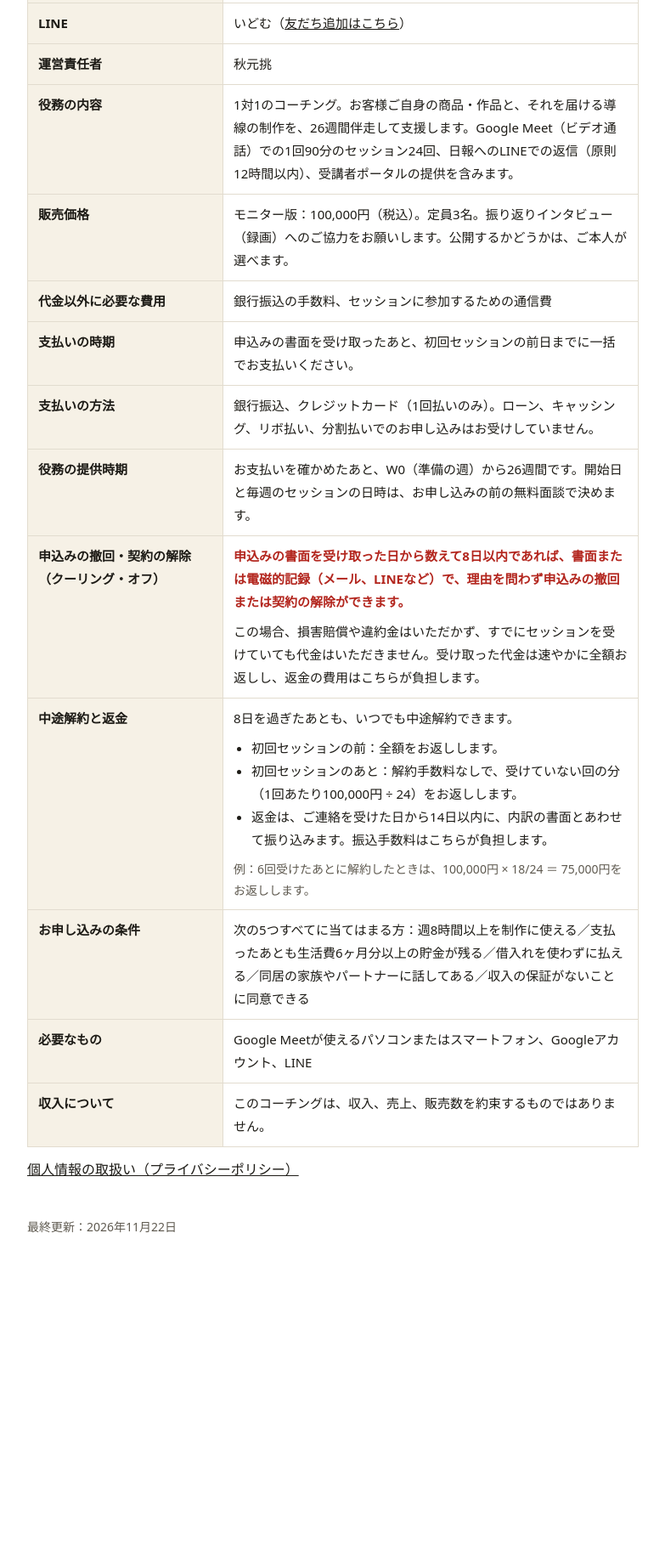
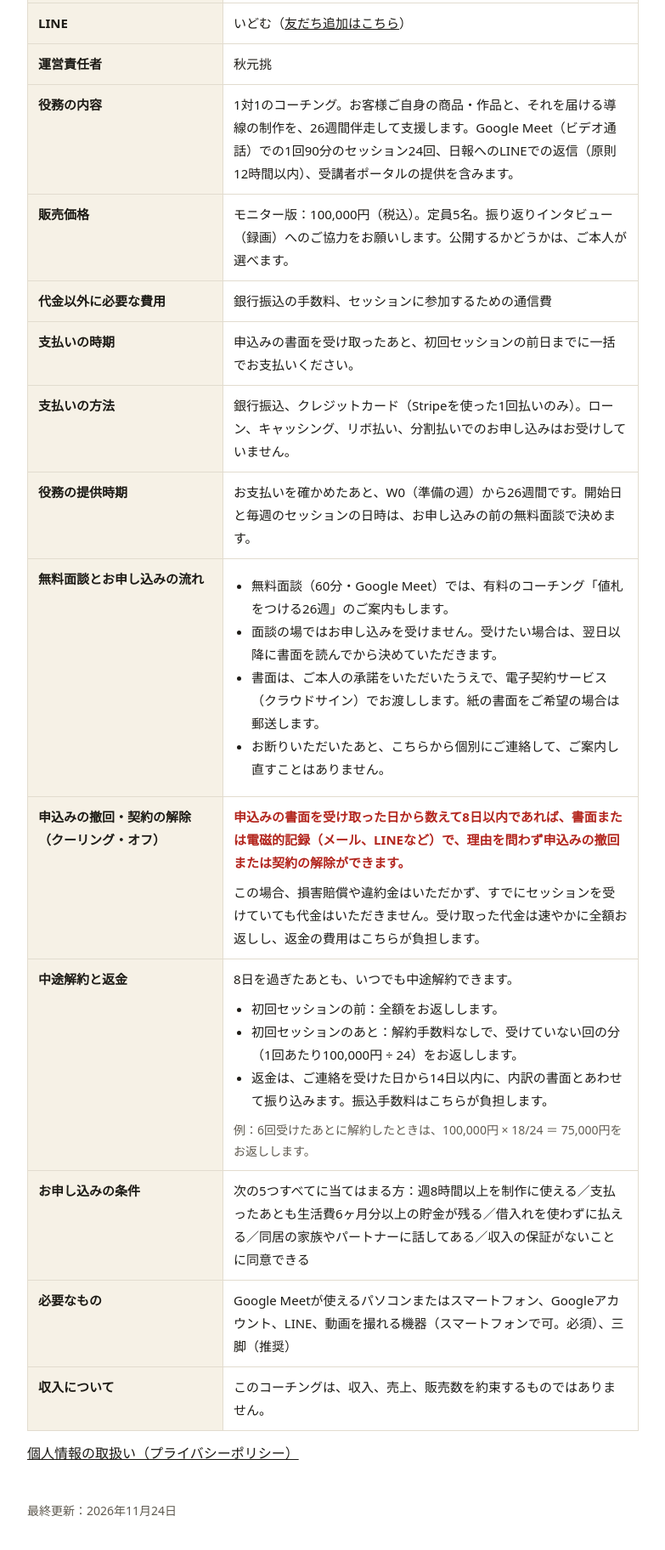
Before and after one commit to onnu0103/log, a plain HTML site: page tokushoho.html in a window 1280 px wide. Shown: the part 354-2178 px from the top of the page at 85% size, without its empty margins (248-1031 px from the left). Before the commit the page ends 1866 px from the top, so only its background shows below. Drawn offline with Linux system fonts and the light colour scheme.

Commit message:
特商法・プライバシーポリシーを更新、3日目の言い回しとワークを直す
- 特商法：定員5名、支払い方法（Stripe）、「無料面談とお申し込みの流れ」、必要なもの（撮影できる機器・三脚）、断ったあとに個別に連絡しないことを明記
- プライバシーポリシー：委託先にクラウドサインを追加
- d3：ワーク「先週末の時間を数える」の入れかえ先に「本当はしたかったこと」、結果の文を1日目のワークに合わせた
- d3・罠10選：「仕組み」を「働き」に言いかえ

Co-Authored-By: Claude Opus 5.5 <noreply@anthropic.com>
Claude-Session: https://claude.ai/code/session_01RuTJSt8NBmjHLjYbtvUuLg

```diff
--- a/tokushoho.html
+++ b/tokushoho.html
@@ -46,12 +46,20 @@
 <tr><th scope="row">運営責任者</th><td>秋元挑</td></tr>
 <tr><th scope="row">役務の内容</th><td>1対1のコーチング。お客様ご自身の商品・作品と、それを届ける導線の制作を、26週間伴走して支援します。Google Meet（ビデオ通話）での1回90分のセッション24回、日報へのLINEでの返信（原則12時間以内）、受講者ポータルの提供を含みます。</td></tr>
 <tr><th scope="row">販売価格</th><td>
-  <p>モニター版：100,000円（税込）。定員3名。振り返りインタビュー（録画）へのご協力をお願いします。公開するかどうかは、ご本人が選べます。</p>
+  <p>モニター版：100,000円（税込）。定員5名。振り返りインタビュー（録画）へのご協力をお願いします。公開するかどうかは、ご本人が選べます。</p>
 </td></tr>
 <tr><th scope="row">代金以外に必要な費用</th><td>銀行振込の手数料、セッションに参加するための通信費</td></tr>
 <tr><th scope="row">支払いの時期</th><td>申込みの書面を受け取ったあと、初回セッションの前日までに一括でお支払いください。</td></tr>
-<tr><th scope="row">支払いの方法</th><td>銀行振込、クレジットカード（1回払いのみ）。ローン、キャッシング、リボ払い、分割払いでのお申し込みはお受けしていません。</td></tr>
+<tr><th scope="row">支払いの方法</th><td>銀行振込、クレジットカード（Stripeを使った1回払いのみ）。ローン、キャッシング、リボ払い、分割払いでのお申し込みはお受けしていません。</td></tr>
 <tr><th scope="row">役務の提供時期</th><td>お支払いを確かめたあと、W0（準備の週）から26週間です。開始日と毎週のセッションの日時は、お申し込みの前の無料面談で決めます。</td></tr>
+<tr><th scope="row">無料面談とお申し込みの流れ</th><td>
+  <ul>
+    <li>無料面談（60分・Google Meet）では、有料のコーチング「値札をつける26週」のご案内もします。</li>
+    <li>面談の場ではお申し込みを受けません。受けたい場合は、翌日以降に書面を読んでから決めていただきます。</li>
+    <li>書面は、ご本人の承諾をいただいたうえで、電子契約サービス（クラウドサイン）でお渡しします。紙の書面をご希望の場合は郵送します。</li>
+    <li>お断りいただいたあと、こちらから個別にご連絡して、ご案内し直すことはありません。</li>
+  </ul>
+</td></tr>
 <tr><th scope="row">申込みの撤回・契約の解除（クーリング・オフ）</th><td>
   <p class="em">申込みの書面を受け取った日から数えて8日以内であれば、書面または電磁的記録（メール、LINEなど）で、理由を問わず申込みの撤回または契約の解除ができます。</p>
   <p>この場合、損害賠償や違約金はいただかず、すでにセッションを受けていても代金はいただきません。受け取った代金は速やかに全額お返しし、返金の費用はこちらが負担します。</p>
@@ -66,13 +74,13 @@
   <p class="note">例：6回受けたあとに解約したときは、100,000円 × 18/24 ＝ 75,000円をお返しします。</p>
 </td></tr>
 <tr><th scope="row">お申し込みの条件</th><td>次の5つすべてに当てはまる方：週8時間以上を制作に使える／支払ったあとも生活費6ヶ月分以上の貯金が残る／借入れを使わずに払える／同居の家族やパートナーに話してある／収入の保証がないことに同意できる</td></tr>
-<tr><th scope="row">必要なもの</th><td>Google Meetが使えるパソコンまたはスマートフォン、Googleアカウント、LINE</td></tr>
+<tr><th scope="row">必要なもの</th><td>Google Meetが使えるパソコンまたはスマートフォン、Googleアカウント、LINE、動画を撮れる機器（スマートフォンで可。必須）、三脚（推奨）</td></tr>
 <tr><th scope="row">収入について</th><td>このコーチングは、収入、売上、販売数を約束するものではありません。</td></tr>
 </tbody>
 </table>
 
 <p><a href="privacy.html">個人情報の取扱い（プライバシーポリシー）</a></p>
-<footer>最終更新：2026年11月22日</footer>
+<footer>最終更新：2026年11月24日</footer>
 </main>
 </body>
 </html>
```
Also changed, not shown: d3.html (+7 -7 lines), privacy.html (+2 -1 lines), wana10.html (+2 -2 lines).
